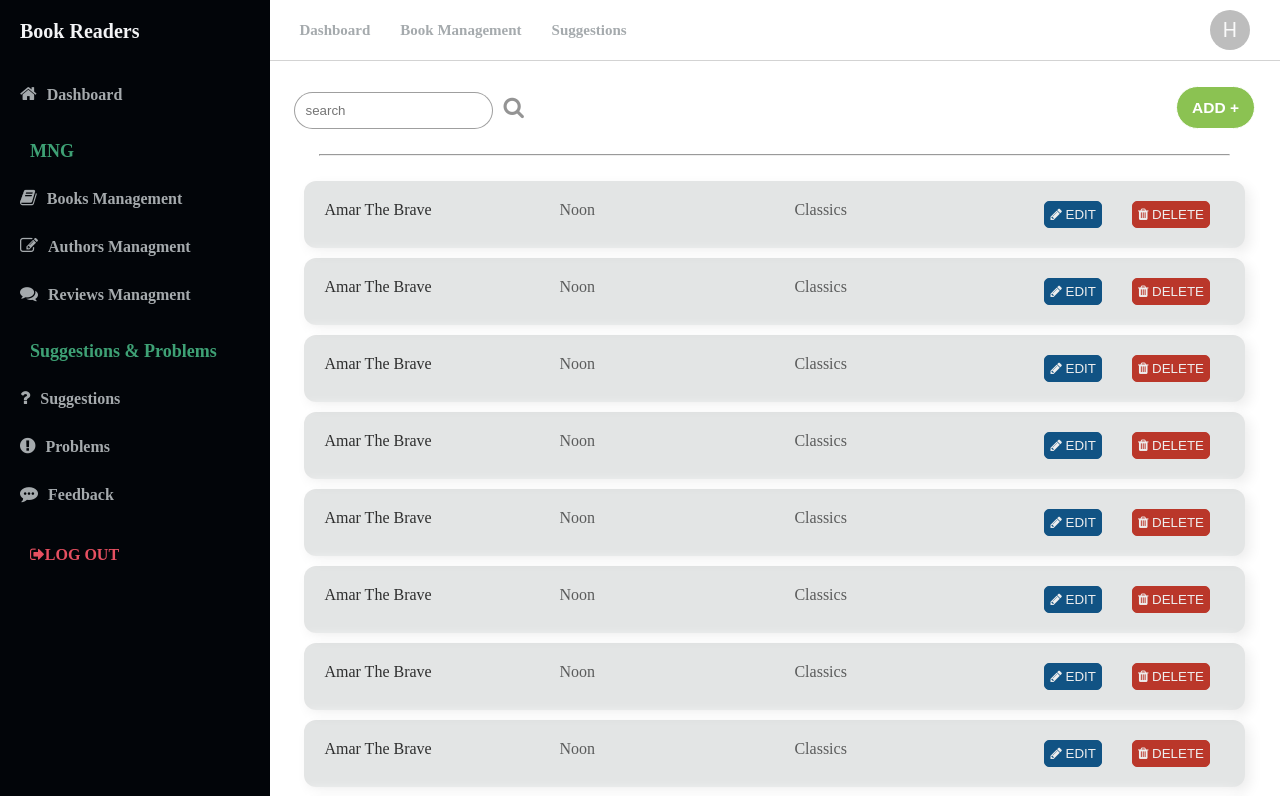
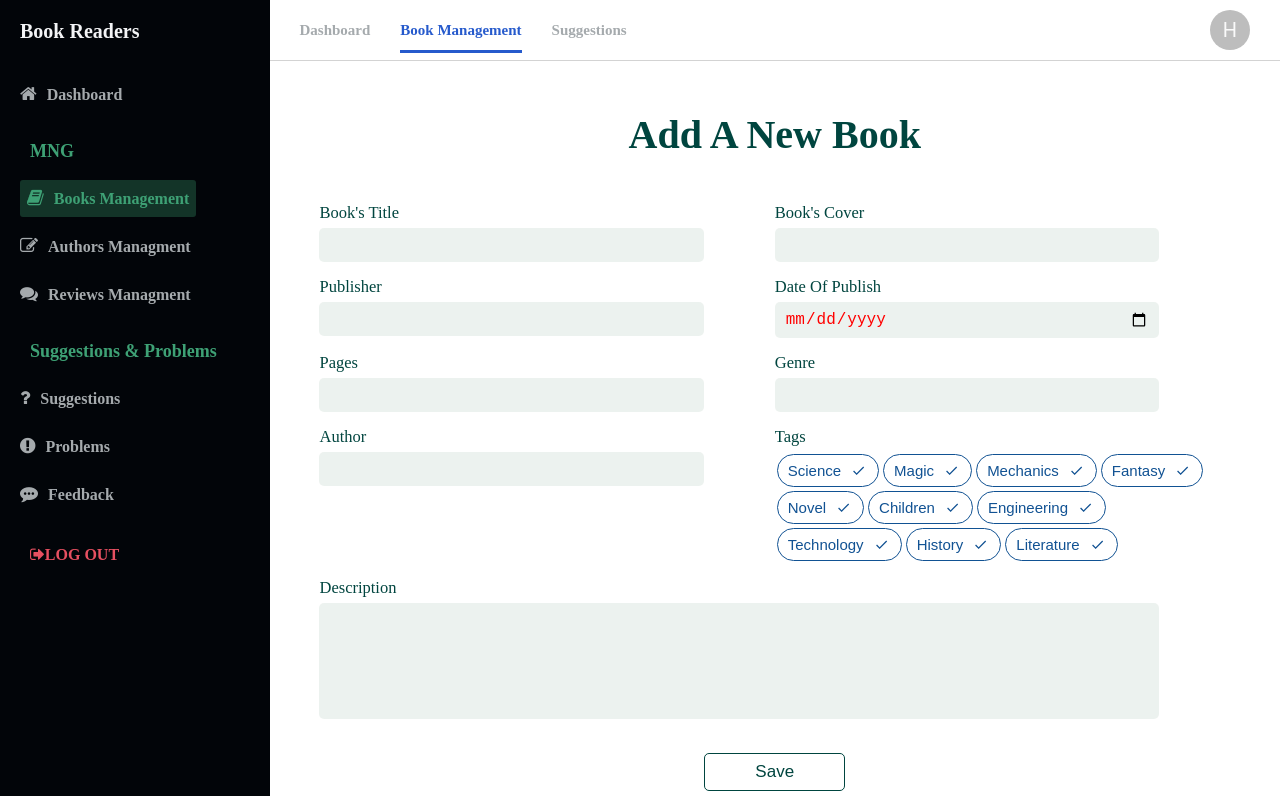
Before and after one commit to muhammadmb/book-library-CMS, a React (Create React App) app: page /books-management/add in a window 1280 px wide. Shown: the top 796 px of the page. Built offline with nearby package versions, Linux system fonts and the light colour scheme.

Commit message:
design Add book

```diff
--- a/src/App.js
+++ b/src/App.js
@@ -5,6 +5,7 @@ import Layout from './Components/Layout/Layout';
 import Main from './Components/Main/Main';
 import SignIn from './Components/SignIn/SignIn';
 import BooksManagement from './Components/Pages/BooksManagement/BooksManagement';
+import AddBook from './Components/AddBook/AddBook';
 function App() {
 
   return (
@@ -13,7 +14,9 @@ function App() {
 
         <Switch>
           <Route path="/dashboard" render={() => (<Layout> <Main /> </Layout>)} />
-          <Route path="/books-management" render={() => (<Layout> <BooksManagement /> </Layout>)} />
+          <Route exact path="/books-management" render={() => (<Layout> <BooksManagement /> </Layout>)} />
+          <Route path="/books-management/add" render={() => (<Layout> <AddBook header="add a new book" /> </Layout>)} />
+          <Route path="/books-management/edit-book/genre/:genreId/book/:bookId" render={() => (<Layout> <AddBook header="edit the book" /> </Layout>)} />
           <Route path="/sign-in" component={SignIn} />
           <Route path="/book-library-dashboard" component={SignIn} />
         </Switch>
--- /dev/null
+++ b/src/Components/AddBook/AddBook.js
@@ -0,0 +1,121 @@
+import React, { useState } from 'react';
+import './AddBookStyle.css';
+import DoneIcon from '@material-ui/icons/Done';
+import CancelIcon from '@material-ui/icons/Cancel';
+import { useParams } from 'react-router-dom';
+
+const AddBook = (props) => {
+
+    const tages = [
+        "science",
+        "magic",
+        "mechanics",
+        "fantasy",
+        "novel",
+        "children",
+        "engineering",
+        "technology",
+        "history",
+        "literature"
+    ];
+
+    const [selectedTags, setSelectedTags] = useState([]);
+    const params = useParams();
+
+    const handleSubmit = (e) => {
+        e.preventDefault();
+    }
+
+    const handleClick = (tag) => {
+        if (selectedTags.includes(tag)) {
+            setSelectedTags(selectedTags.filter(item => item !== tag));
+        }
+        else
+            setSelectedTags([...selectedTags, tag]);
+    };
+
+    return (
+        <div className="add-book">
+
+            <h2>
+                {props.header}
+            </h2>
+
+            <form onSubmit={handleSubmit}>
+                <div>
+                    <span className="lable">Book's title</span>
+                    <input type="text" required />
+                </div>
+
+                <div>
+                    <span className="lable">Book's cover</span>
+                    <input type="url" required />
+                </div>
+
+                <div>
+                    <span className="lable">publisher</span>
+                    <input type="text" required />
+                </div>
+
+                <div>
+                    <span className="lable">date Of Publish</span>
+                    <input type="date" required />
+                </div>
+
+                <div>
+                    <span className="lable">pages</span>
+                    <input type="number" required />
+                </div>
+
+                <div>
+                    <span className="lable">genre</span>
+                    <input
+                        type="text"
+                        defaultValue={params.genreId}
+                        required
+                    />
+                </div>
+
+                <div>
+                    <span className="lable">author</span>
+                    <input type="text" required />
+                </div>
+
+                <div>
+                    <span className="lable">tags</span>
+                    {
+                        tages.map((t) =>
+                            <button
+                                type="button"
+                                key={tages.indexOf(t)}
+                                className={selectedTags.includes(t) ? 'primary' : 'outline'}
+                                onClick={() => handleClick(t)}
+                            >
+                                {t}
+                                {
+                                    selectedTags.includes(t) ?
+                                        <CancelIcon className="chip-icon" />
+                                        :
+                                        <DoneIcon className="chip-icon" />
+                                }
+
+                            </button>
+                        )
+                    }
+
+                </div>
+
+                <div className="textarea-div">
+                    <span className="lable">description</span>
+                    <textarea required />
+                </div>
+
+                <input className="submit-btn" type="submit" value="Save" />
+
+            </form>
+
+        </div>
+    )
+}
+
+export default AddBook;
--- /dev/null
+++ b/src/Components/AddBook/AddBookStyle.css
@@ -0,0 +1,124 @@
+.add-book{
+    color: #00453f;
+    grid-area: main;
+    padding: 50px;
+}
+
+.add-book h2{
+    margin-bottom: 30px;
+    text-align: center;
+    font-size: 40px;
+    text-transform: capitalize;
+    font-weight: 700;
+}
+
+.add-book > form{
+    display: flex;
+    flex-wrap: wrap;
+}
+
+.add-book > form div{
+    width: 50%;
+}
+
+.add-book > form .textarea-div{
+    width: 100%;
+}
+
+.add-book form .lable{
+    display: block;
+    font-size: 16.5px;
+    margin: 15px 0 5px;
+    text-transform: capitalize;
+    pointer-events: none;
+}
+
+.add-book input:not([type="submit"]),
+.add-book textarea{
+    padding: 8px 10px;
+    width: 80%;
+    background-color: #01503313;
+    border: none;
+    outline: none;
+    border-radius: 5px;
+    color: #000;
+    font-size: 16px;
+}
+
+.add-book textarea{
+    height: 100px;
+    resize: none;
+    width: 90%;
+}
+
+.add-book input:not([type="submit"]):invalid,
+.add-book textarea:invalid{
+    color: red;
+}
+
+.add-book form .primary,
+.add-book form .outline{
+    padding: 7px 10px;
+    border-radius: 25px;
+    outline: none;
+    font-size: 15px;
+    cursor: pointer;
+    display: inline-block;
+    margin: 2px;
+    text-transform: capitalize;
+    transition: .2s all ease-in-out;
+}
+
+.add-book form .primary{
+    background-color: #115293;
+    color: #FFF;
+    border: 1px solid #FFF;
+}
+
+.add-book form .primary:hover{
+    transition: .2s all ease-in-out;
+    background-color: #0f4881;
+    color: #EEE;
+}
+
+.add-book form .outline{
+    color: #115293;
+    background-color: #FFF;
+    border: 1px solid #115293;
+}
+
+.add-book form .outline:hover{
+    background-color: #EEE;
+    border: 1px solid #0f4881;
+    transition: .2s all ease-in-out;
+}
+
+.add-book form .chip-icon{
+    margin: 0 2px -2px 10px;
+    font-size: 15px !important;
+}
+
+.add-book .submit-btn{
+    margin: 30px auto;
+    cursor: pointer;
+    padding: 8px 50px;
+    border: none;
+    outline: none;
+    color: #00453f;
+    background-color: #FFF;
+    font-size: 17px;
+    border-radius: 5px;
+    border: 1px solid #00453f;
+}
+
+.add-book .submit-btn:hover{
+    color: #FFF;
+    background-color: #00453f;
+    transition: .5s all ease-in-out;
+}
+
+@media only screen and (max-width: 500px){
+    .add-book > form div{
+        width: 100%;
+    }
+}
--- a/src/Components/Card/Card.js
+++ b/src/Components/Card/Card.js
@@ -3,6 +3,7 @@ import DeleteWindow from '../DeleteWindow/DeleteWindow';
 import './CardStyle.css';
 import Snackbar from '@material-ui/core/Snackbar';
 import MuiAlert from '@material-ui/lab/Alert';
+import { Link } from 'react-router-dom';
 
 const Card = (props) => {
 
@@ -74,8 +75,6 @@ const Card = (props) => {
             </Snackbar>
             <div className={del ? "card-container hide" : "card-container"}>
 
-
-
                 {
                     Open ?
                         <>
@@ -105,11 +104,13 @@ const Card = (props) => {
 
                 <div className="btn-container">
 
-                    <button
-                        className="card-btn edit"
-                    >
-                        <i className="fa fa-pencil" aria-hidden="true"></i> edit
-                    </button>
+                    <Link to={`/books-management/edit-book/genre/${props.genreId}/book/${props.bookId}`}>
+                        <button
+                            className="card-btn edit"
+                        >
+                            <i className="fa fa-pencil" aria-hidden="true"></i> edit
+                        </button>
+                    </Link>
 
                     <button
                         className="card-btn delete"
--- a/src/Components/NavBar/Navbar.js
+++ b/src/Components/NavBar/Navbar.js
@@ -12,8 +12,8 @@ function Navbar({ sidebarOpen, openSidebar }) {
 
             <div className="navbar-left">
                 <NavLink activeClassName="active-link" to="/dashboard">Dashboard</NavLink>
-                <NavLink activeClassName="active-link" to="books-management">Book Management</NavLink>
-                <NavLink activeClassName="active-link" to="suggestions">Suggestions</NavLink>
+                <NavLink activeClassName="active-link" to="/books-management">Book Management</NavLink>
+                <NavLink activeClassName="active-link" to="/suggestions">Suggestions</NavLink>
             </div>
 
             <div className="navbar-right">
--- a/src/Components/Pages/BooksManagement/BooksManagement.js
+++ b/src/Components/Pages/BooksManagement/BooksManagement.js
@@ -1,4 +1,5 @@
 import React from 'react';
+import { Link } from 'react-router-dom';
 import Card from '../../Card/Card';
 import './BooksManagementStyle.css';
 
@@ -11,7 +12,7 @@ const BooksManagement = () => {
                     <i className="fa fa-search" aria-hidden="true"></i>
                 </div>
 
-                <button className="btn-add">Add +</button>
+                <Link to="/books-management/add"><button className="btn-add">Add +</button></Link>
             </div>
 
             <hr />
--- a/src/Components/SideBar/Sidebar.js
+++ b/src/Components/SideBar/Sidebar.js
@@ -35,7 +35,7 @@ const Sidebar = ({ sidebarOpen, closeSidebar }) => {
                     <NavLink
                         className="link"
                         activeClassName="active-menu-link"
-                        to="books-management"
+                        to="/books-management"
                         onClick={() => closeSidebar()}
                     >
                         <i className="fa fa-book"></i>
@@ -48,7 +48,7 @@ const Sidebar = ({ sidebarOpen, closeSidebar }) => {
                     <NavLink
                         className="link"
                         activeClassName="active-menu-link"
-                        to="authors-managment"
+                        to="/authors-managment"
                         onClick={() => closeSidebar()}
                     >
                         <i className="fa fa-pencil-square-o"></i>
@@ -61,7 +61,7 @@ const Sidebar = ({ sidebarOpen, closeSidebar }) => {
                     <NavLink
                         className="link"
                         activeClassName="active-menu-link"
-                        to="reviews-managment"
+                        to="/reviews-managment"
                         onClick={() => closeSidebar()}
                     >
                         <i className="fa fa-comments"></i>
@@ -89,7 +89,7 @@ const Sidebar = ({ sidebarOpen, closeSidebar }) => {
                     <NavLink
                         className="link"
                         activeClassName="active-menu-link"
-                        to="problems"
+                        to="/problems"
                         onClick={() => closeSidebar()}
                     >
                         <i className="fa fa-exclamation-circle"></i>
```
